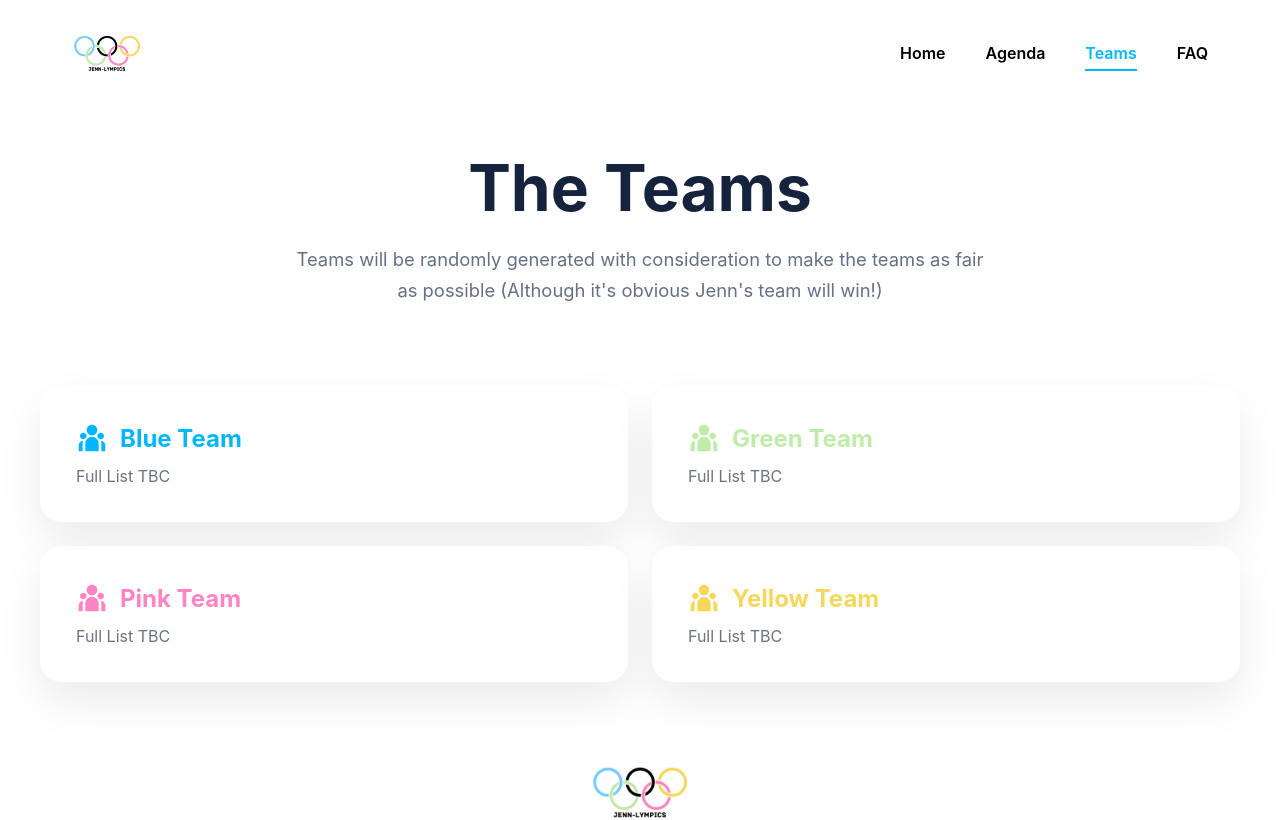
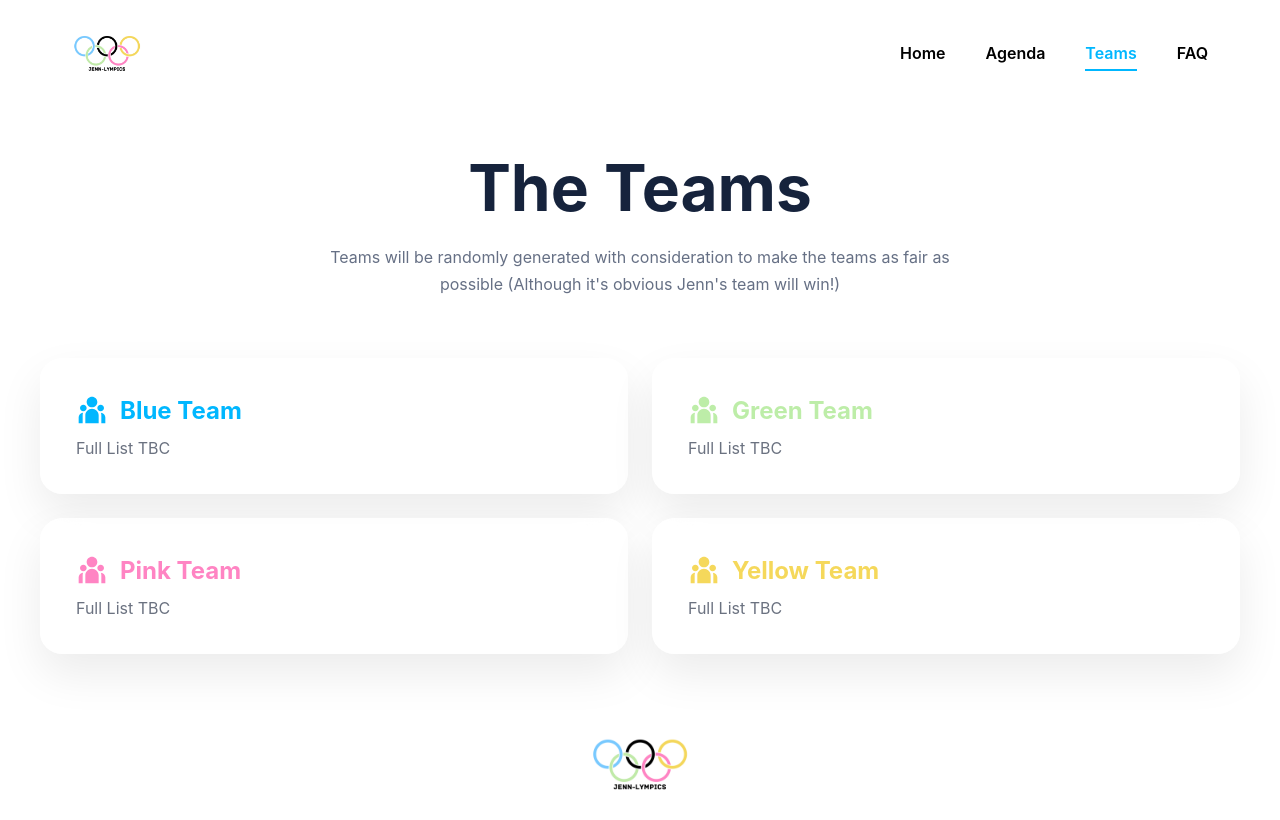
Before and after one commit to Jennipham/jenn-lympics, a React (Vite) app in the folder jenn-lympics-website/: page /teams in a window 1280 px wide. Shown: the top 820 px of the page. Built offline with nearby package versions, Linux system fonts and the light colour scheme.

Commit message:
fixing subtitle padding

```diff
--- a/jenn-lympics-website/src/components/Teams/Teams.css
+++ b/jenn-lympics-website/src/components/Teams/Teams.css
@@ -182,11 +182,10 @@ grid-template-columns:1fr;
 }
 
 .teams-subtitle {
-    max-width: 700px;
-    margin: auto;
     text-align: center;
     color: #667085;
+    max-width: 650px;
+    margin: auto;
+    margin-bottom: 60px;
     line-height: 1.7;
-    font-size: 1.15rem;
-    margin-bottom: 80px;
 }
```
